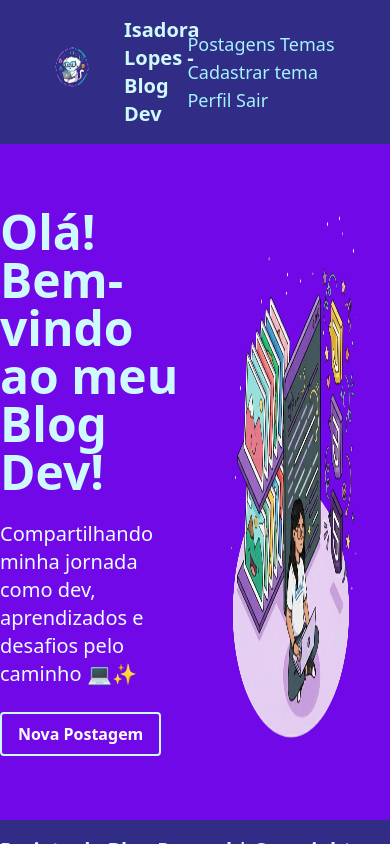
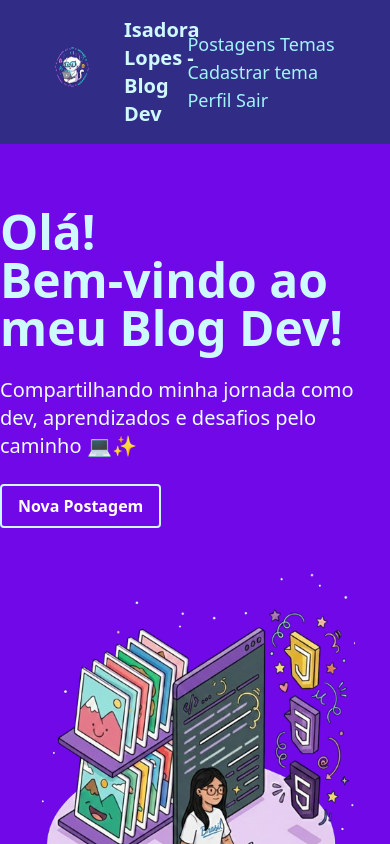
Before and after one commit to Isadora-Lopes-Santos/blogpessoal-react, a React (Vite) app: page / in a window 390 px wide. Shown: the top 844 px of the page. Built offline with nearby package versions, Linux system fonts and the light colour scheme.

Commit message:
Pequeno ajuste de imagem

```diff
--- a/src/pages/home/Home.tsx
+++ b/src/pages/home/Home.tsx
@@ -3,7 +3,7 @@ function Home() {
     return (
         <>
             <div className="bg-violet-700 flex justify-center">
-                <div className='container grid grid-cols-2 text-cyan-100 py-16'>
+                <div className='container grid grid-cols-1 lg:grid-cols-2 text-cyan-100 py-16'>
                     <div className="flex flex-col gap-6 items-start justify-center">
                         <h2 className='text-5xl font-bold'>
                             Olá! <br/> Bem-vindo ao meu Blog Dev!
@@ -21,11 +21,11 @@ function Home() {
                         </div>
                     </div>
 
-                    <div className="flex gap-8 justify-center">
+                    <div className="flex items-center justify-center lg:justify-end mt-10 lg:mt-0 px-4">
                         <img
                             src="src/assets/personagemhome.png"
                             alt="Imagem Página Home"
-                            className='w-2/3'
+                            className='max-w-xs sm:max-w-sm lg:max-w-md'
                         />
                     </div>
                 </div>
```
